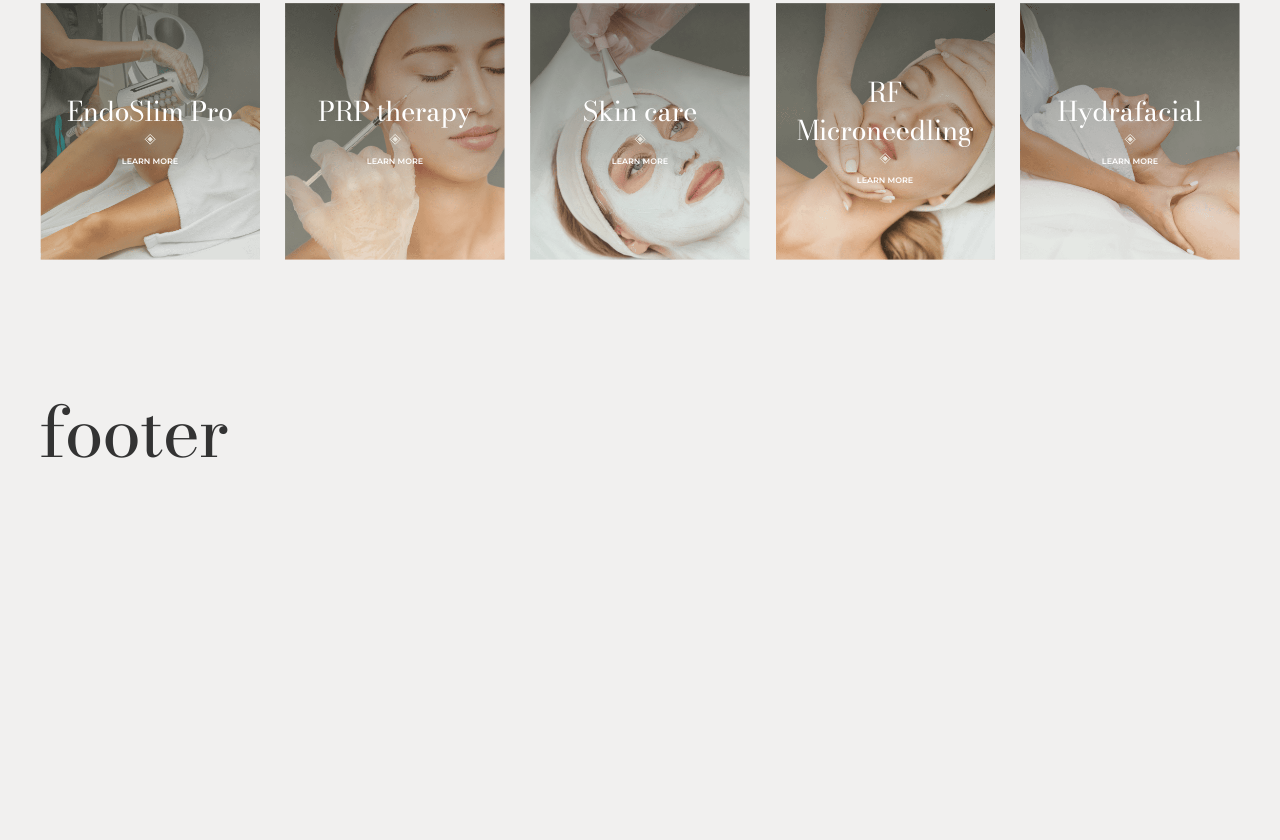
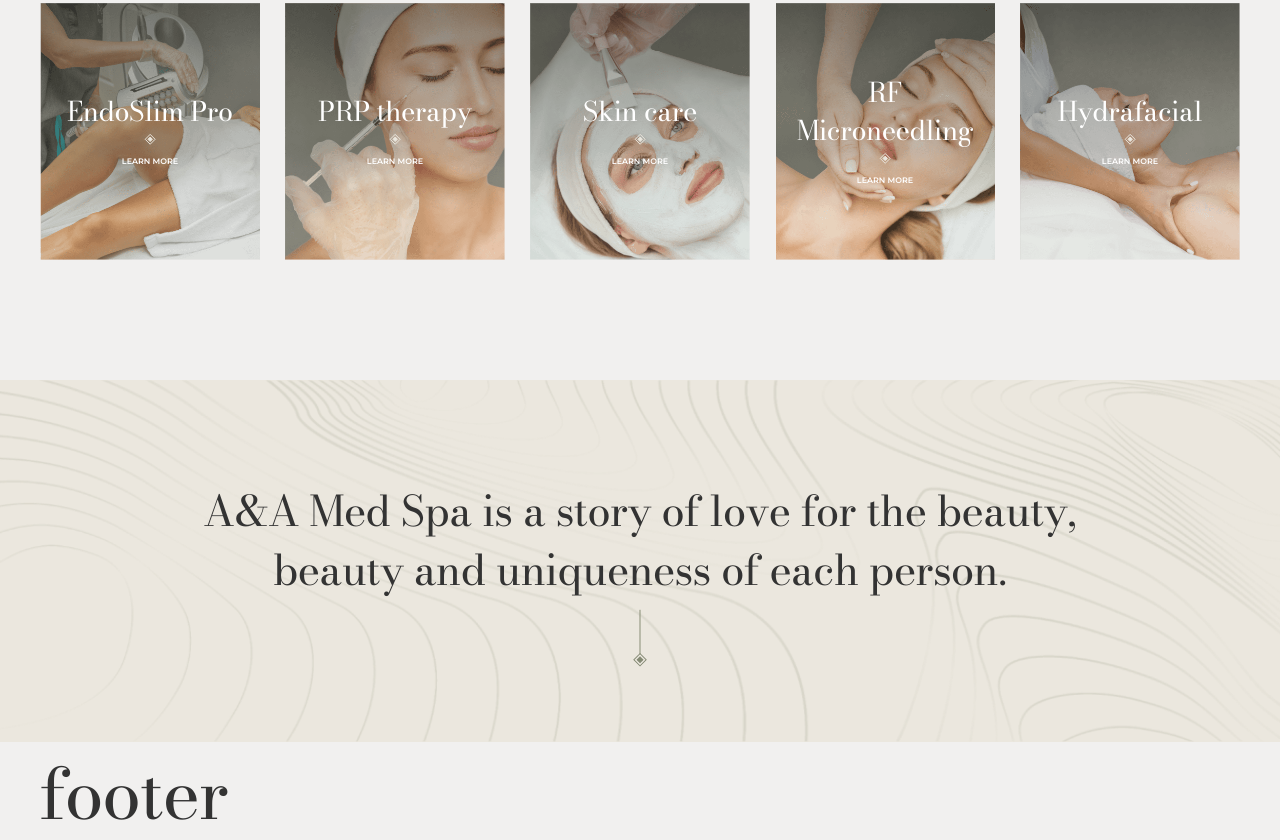
Before and after one commit to Turalinov/spajax.com, a plain HTML site: page docs/index.html in a window 1280 px wide. Shown: the part 1720-2560 px from the top of the page. Before the commit the page ends 2198 px from the top, so only its background shows below. Drawn offline with nearby package versions, Linux system fonts and the light colour scheme.

Commit message:
added slogan block

```diff
--- a/docs/css/main.css
+++ b/docs/css/main.css
@@ -1050,3 +1050,35 @@ button:focus {
 .preview__img-elem {
   width: 100%;
 }
+
+.slogan {
+  padding: 100px 0 145px;
+  background-color: var(--clr-200);
+  background-image: url("../img/lines-all.png");
+  background-position: center;
+  background-repeat: no-repeat;
+  background-size: cover;
+}
+@media screen and (max-width: 768px) {
+  .slogan {
+    padding: 106px 0 122px;
+  }
+}
+
+.slogan__title {
+  position: relative;
+  text-align: center;
+}
+.slogan__title::before {
+  content: "";
+  position: absolute;
+  left: 50%;
+  transform: translateX(-50%);
+  bottom: -70px;
+  width: 14px;
+  height: 58px;
+  background-image: url("../img/decor-v.svg");
+  background-position: center;
+  background-repeat: no-repeat;
+  background-size: cover;
+}
--- a/docs/index.html
+++ b/docs/index.html
@@ -249,6 +249,13 @@
   </div>
 </section>
 
+          <section class="slogan">
+  <div class="container">
+    <h3 class="slogan__title">A&A Med Spa is a story of love for the beauty, <br>
+      beauty and uniqueness of each person.</h3>
+  </div>
+</section>
+
         </main>
       </div>
 
```
Also changed, not shown: docs/css/main.min.css, docs/img/body-contouing.png (deleted), docs/img/decor-v.svg (added), docs/img/lines-all.png (added).
